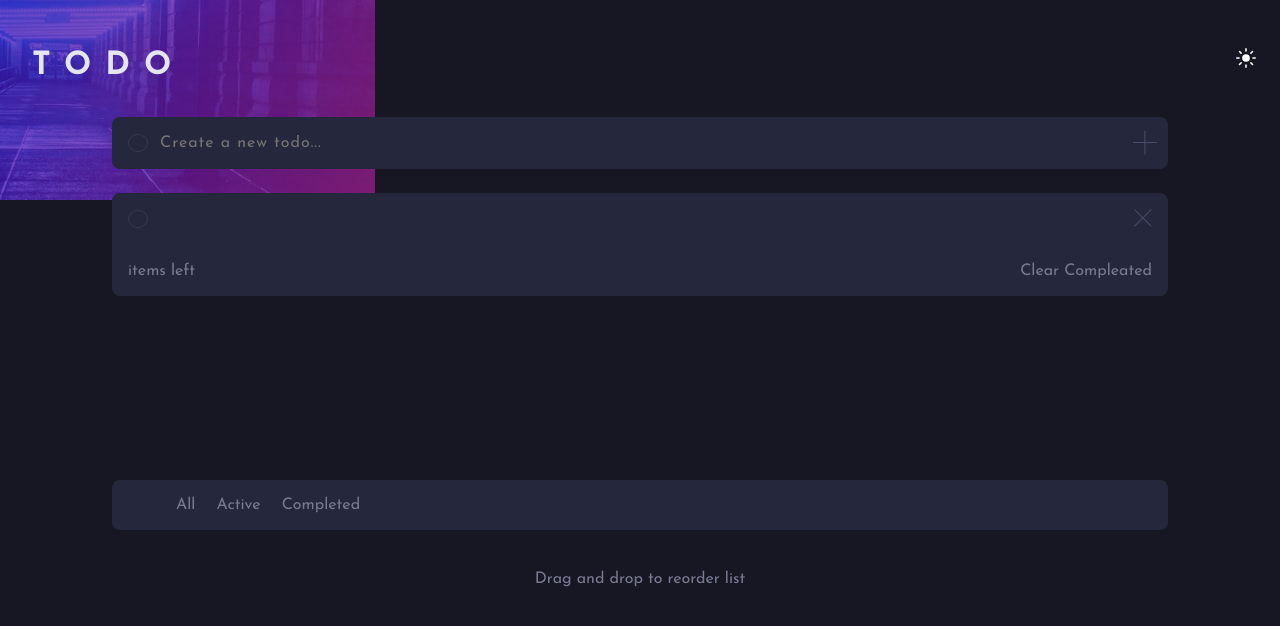
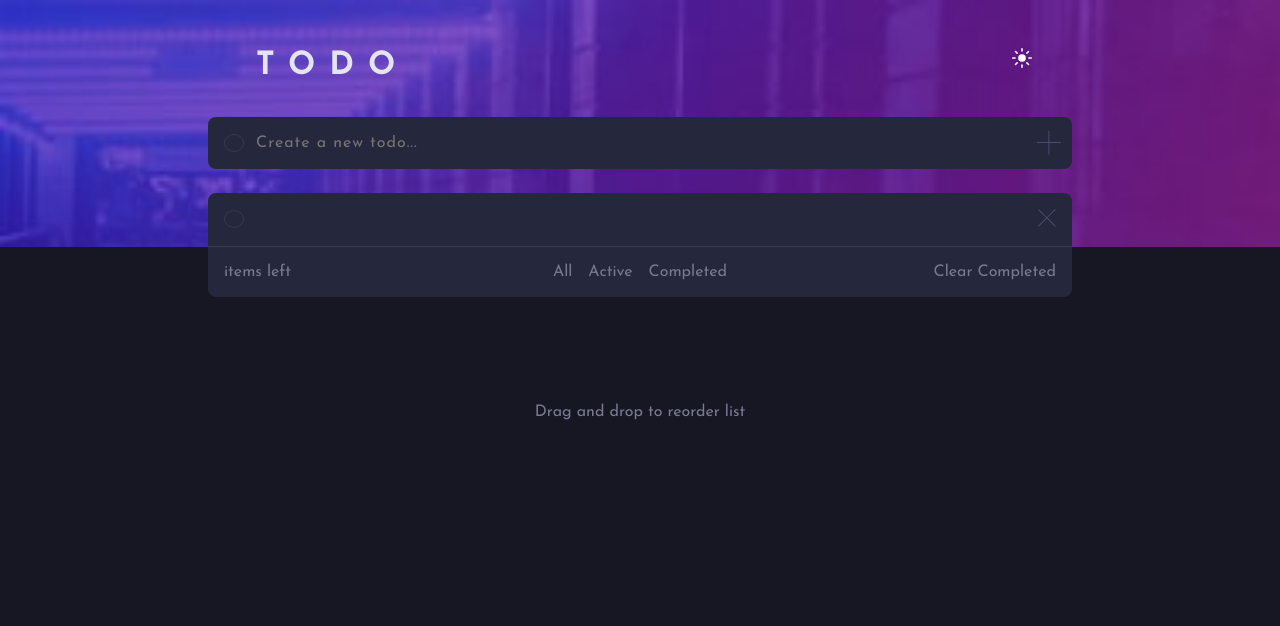
Before and after one commit to aboubakrbm/Todo-App, a plain HTML site: page index.html in a window 1280 px wide. Drawn offline with Linux system fonts and the light colour scheme.

Commit message:
responsive with all screen size

```diff
--- a/index.html
+++ b/index.html
@@ -17,31 +17,32 @@
     <img src="images/icon-sun.svg" alt="switch to light mode">
     </div>
     <div class="todo-input">
-      <div class="radio">
-        <input class="" type="radio" name="check">
+      <div class="checkbox">
+        <input class="" type="checkbox" name="check">
       </div>
       <input class="text" type="text" name="add-todo" placeholder="Create a new todo...">
-      <div class="delete add">
+      <div id="add" class="delete add">
         <img src="images/icon-cross.svg" alt="add task">
       </div>
     </div>
 
     <div class="todo-input task">
-      <div class="radio">
-        <input class="" type="radio" name="check">
+      <div class="checkbox">
+        <input id="added" class="" type="checkbox" name="check">
       </div>
       <input class="text" type="text" name="add-todo">
       <div class="delete">
         <img src="images/icon-cross.svg" alt="delet task">
       </div>
     </div>
-    <div class="todo-input end-list">
-      items left
-      <span dir="rtl">
-        Clear Compleated
-      </span>
-    </div>
+
   </section>
+  <div class="todo-input end-list">
+    items left
+    <span dir="rtl">
+      Clear Completed
+    </span>
+  </div>
   <div class="todo-input footer">
     <ul>
       <li>All</li>
@@ -50,6 +51,7 @@
     </ul>
   </div>
   <p>Drag and drop to reorder list</p>
+  <script src="main.js"></script>
 </body>
 
 </html>
--- /dev/null
+++ b/main.js
@@ -0,0 +1,23 @@
+'use strict';
+
+let checkboxContainers = document.getElementsByClassName('checkbox');
+let checkbox = document.querySelectorAll('input[type="checkbox"]');
+
+for(let i = 0; i<checkbox.length;i++){
+  checkbox[i].addEventListener("change", function(){
+    console.log("done")
+
+    if(checkbox[i].checked==false){
+      checkboxContainers[i].style.backgroundImage = "url('images/icon-check.svg')";
+      console.log("done")
+    }
+
+  })
+}
+let add = document.getElementById('add');
+add.addEventListener("click", function(){
+  document.getElementById('added').value = "hello";
+
+  console.log("done")
+
+})
--- a/style.css
+++ b/style.css
@@ -32,7 +32,7 @@
 .todo-head {
   background-image: url("images/bg-mobile-dark.jpg");
   background-repeat: no-repeat;
-  height: 30rem;
+  background-size: 100%;
 }
 body {
   background-color: var(--Very-Dark-Blue);
@@ -50,8 +50,8 @@ h1 {
   background-color: var(--Very-Dark-Desaturated-Blue);
   padding: 1rem;
   border-radius: 8px;
-  margin: auto!important;
-  position : relative;
+  margin: auto !important;
+  position: relative;
 }
 .todo-input > .text {
   background-color: var(--Very-Dark-Desaturated-Blue);
@@ -59,69 +59,101 @@ h1 {
   color: var(--Light-Grayish-Blue);
   letter-spacing: 1px;
   outline: none;
-  margin-left : 10px!important;
+  margin-left: 10px !important;
 }
 .todo-input > .text:hover {
   color: var(--Light-Grayish-Blue);
 }
 
-input[type=radio] {
+input[type="checkbox"] {
   visibility: hidden;
 }
 
-.radio{
-  height : 1rem;
+.checkbox {
+  height: 1rem;
   width: 1rem;
   border-radius: 50%;
-  border : 1px solid var(--Very-Dark-Grayish-Blue);
-  display:inline;
+  border: 1px solid var(--Very-Dark-Grayish-Blue);
+  display: inline;
+  cursor: pointer;
 }
 
-.task{
-    margin-top: 1.5rem!important;
+.task {
+  margin-top: 1.5rem !important;
   border-radius: 8px 8px 0 0;
+  border-bottom: 1px solid var(--Very-Dark-Grayish-Blue);
 }
-
-.footer>ul>li{
+.footer {
+  margin-top: 1rem !important;
+}
+.footer > ul {
+  padding-left: 0 !important;
+  display: flex;
+  justify-content: center;
+  margin: auto;
+}
+.footer > ul > li {
   display: inline;
-    padding:0 .5rem;
+  padding: 0 0.5rem;
   color: var(--Dark-Grayish-Blue);
   cursor: pointer;
 }
 
 .delete {
   display: inline;
-  position : absolute;
-  right:16px;
+  position: absolute;
+  right: 16px;
 }
 .delete:hover {
   cursor: pointer;
 }
-p{
+p {
   color: var(--Dark-Grayish-Blue);
   display: flex;
   justify-content: center;
-    margin-top: 2.5rem!important;
+  margin-top: 2.5rem !important;
+}
+.end-list > span {
+  cursor: pointer;
 }
 
-.end-list{
-    display:flex;
-    justify-content:space-between;
+.end-list {
+  display: flex;
+  justify-content: space-between;
   border-radius: 0 0 8px 8px;
   color: var(--Dark-Grayish-Blue);
-
 }
-.add{
+.add {
   transform: rotate(45deg);
   cursor: pointer;
 }
-.head>img{
-    width:20px;
-    height:20px;
-margin-top: 3rem!important;
-margin-right: 1.5rem!important;
+.head > img {
+  width: 20px;
+  height: 20px;
+  margin-top: 3rem !important;
+  margin-right: 1.5rem !important;
+  cursor: pointer;
 }
-.head{
-    display:flex;
-    justify-content:space-between;
+.head {
+  display: flex;
+  justify-content: space-between;
+  margin: auto !important;
+  width: 80%;
 }
+@media only screen and (min-width: 750px) {
+  .todo-input {
+    width: 65%;
+  }
+  .head {
+    width: 65%;
+  }
+  .footer {
+    width: 28%;
+    position: relative;
+    bottom: 66px;
+    padding: 1rem 0 !important;
+  }
+  ul:last-child {
+    padding: 0 !important;
+  }
+}
```
Lines whose indentation alone changed are shown as unchanged.
